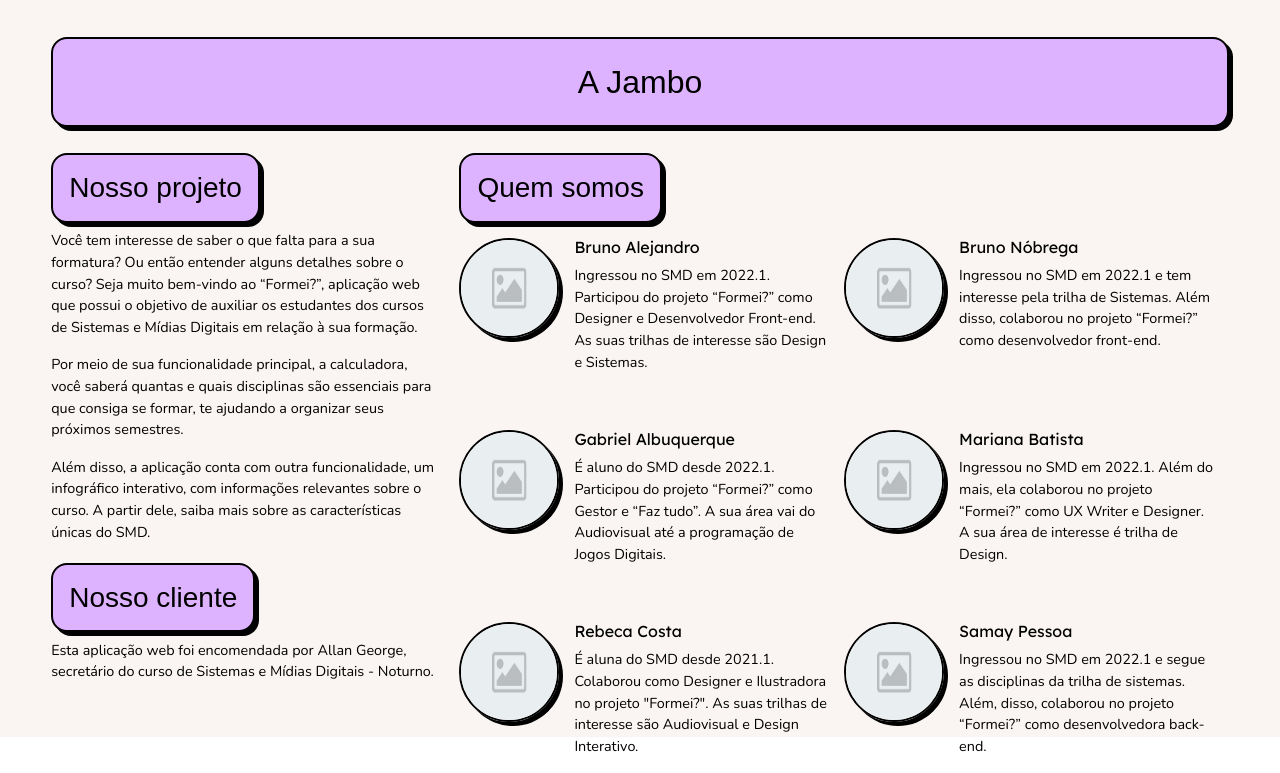
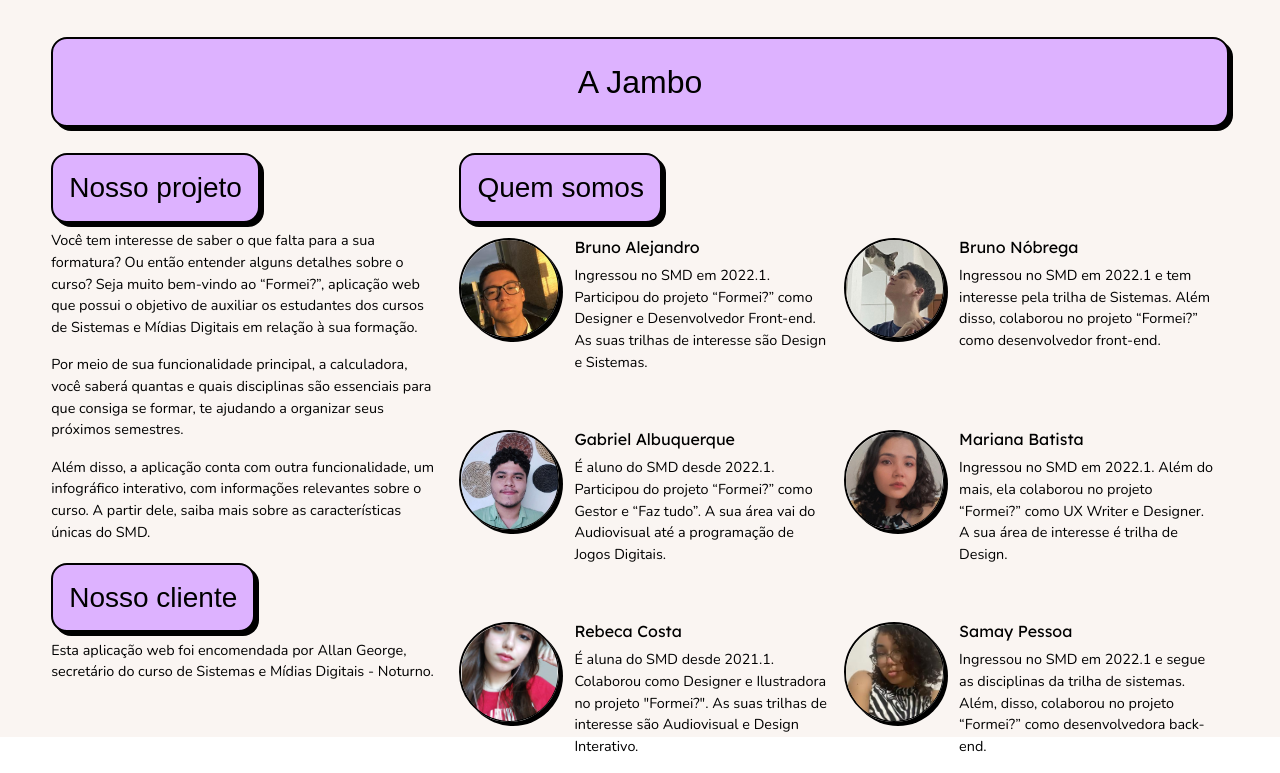
Before and after one commit to SamayUFC/EquipeJambo-SQMF, a PHP site: page / in a window 1280 px wide. Shown: the part 1331-2104 px from the top of the page. Run offline with PHP 8.4, Linux system fonts and the light colour scheme; some web fonts are replaced.

Commit message:
updates photos

```diff
--- a/css/style.css
+++ b/css/style.css
@@ -218,9 +218,10 @@ main .container-main .team .team-peers .team-pictures .team-single {
     display: flex;
 }
 
-main .container-main .team .team-peers .team-pictures .team-single img {
+main .container-main .team .team-peers .team-pictures .team-single .team-single-picture {
     height: 100px;
     width: 100px;
+    object-fit: cover;
     border: solid #000000 2px;
     box-shadow: 4px 4px #000000;
     border-radius: 50%;
--- a/index.html
+++ b/index.html
@@ -82,42 +82,54 @@
                         <h3>Quem somos</h3>
                         <div class="team-pictures">
                             <section class="team-single">
-                                <img src="assets/jk-placeholder-image.jpg" alt="" class="team-single-picture">
+                                <div class="team-single-picture">
+                                    <img src="assets/Bruno Alejandro.jpg" alt="" style="height: 97px; width: 97px; object-fit: cover; border-radius: 50%;">
+                                </div>
                                 <section class="team-single-text">
                                     <h4>Bruno Alejandro</h4>
                                     <p>Ingressou no SMD em 2022.1. Participou do projeto “Formei?” como Designer e Desenvolvedor Front-end. As suas trilhas de interesse são Design e Sistemas.</p>
                                 </section>
                             </section>
                             <section class="team-single">
-                                <img src="assets/jk-placeholder-image.jpg" alt="" class="team-single-picture">
+                                <div class="team-single-picture">
+                                    <img src="assets/Bruno Nóbrega.png" alt="" style="height: 97px; width: 97px; object-fit: cover; border-radius: 50%;">
+                                </div>
                                 <section class="team-single-text">
                                     <h4>Bruno Nóbrega</h4>
                                     <p>Ingressou no SMD em 2022.1 e tem interesse pela trilha de Sistemas. Além disso, colaborou no projeto “Formei?” como desenvolvedor front-end.</p>
                                 </section>
                             </section>
                             <section class="team-single">
-                                <img src="assets/jk-placeholder-image.jpg" alt="" class="team-single-picture">
+                                <div class="team-single-picture">
+                                    <img src="assets/Gabriel Albuquerque.jpg" alt="" style="height: 97px; width: 97px; object-fit: cover; border-radius: 50%;">
+                                </div>
                                 <section class="team-single-text">
                                     <h4>Gabriel Albuquerque</h4>
                                     <p>É aluno do SMD desde 2022.1.  Participou do projeto “Formei?” como Gestor e “Faz tudo”. A sua área vai do Audiovisual até a programação de Jogos Digitais.</p>
                                 </section>
                             </section>
                             <section class="team-single">
-                                <img src="assets/jk-placeholder-image.jpg" alt="" class="team-single-picture">
+                                <div class="team-single-picture">
+                                    <img src="assets/Mariana Batista.PNG" alt="" style="height: 97px; width: 97px; object-fit: cover; border-radius: 50%;">
+                                </div>
                                 <section class="team-single-text">
                                     <h4>Mariana Batista</h4>
                                     <p>Ingressou no SMD em 2022.1. Além do mais, ela colaborou no projeto “Formei?” como UX Writer e Designer. A sua área de interesse é trilha de Design.</p>
                                 </section>
                             </section>
                             <section class="team-single">
-                                <img src="assets/jk-placeholder-image.jpg" alt="" class="team-single-picture">
+                                <div class="team-single-picture">
+                                    <img src="assets/Rebeca Costa.PNG" alt="" style="height: 97px; width: 97px; object-fit: cover; border-radius: 50%;">
+                                </div>
                                 <section class="team-single-text">
                                     <h4>Rebeca Costa</h4>
                                     <p>É aluna do SMD desde 2021.1. Colaborou como Designer e Ilustradora no projeto "Formei?". As suas trilhas de interesse são Audiovisual e Design Interativo.</p>
                                 </section>
                             </section>
                             <section class="team-single">
-                                <img src="assets/jk-placeholder-image.jpg" alt="" class="team-single-picture">
+                                <div class="team-single-picture">
+                                    <img src="assets/Samay Pessoa.jpg" alt="" style="height: 97px; width: 97px; object-fit: cover; border-radius: 50%;">
+                                </div>
                                 <section class="team-single-text">
                                     <h4>Samay Pessoa</h4>
                                     <p>Ingressou no SMD em 2022.1 e segue as disciplinas da trilha de sistemas. Além, disso, colaborou no projeto “Formei?” como desenvolvedora back-end.</p>
```
Also changed, not shown: assets/Bruno Alejandro.jpg (added), assets/Bruno Nóbrega.png (added), assets/Gabriel Albuquerque.jpg (added), assets/Mariana Batista.PNG (added), assets/Rebeca Costa.PNG (added), assets/Samay Pessoa.jpg (added).
